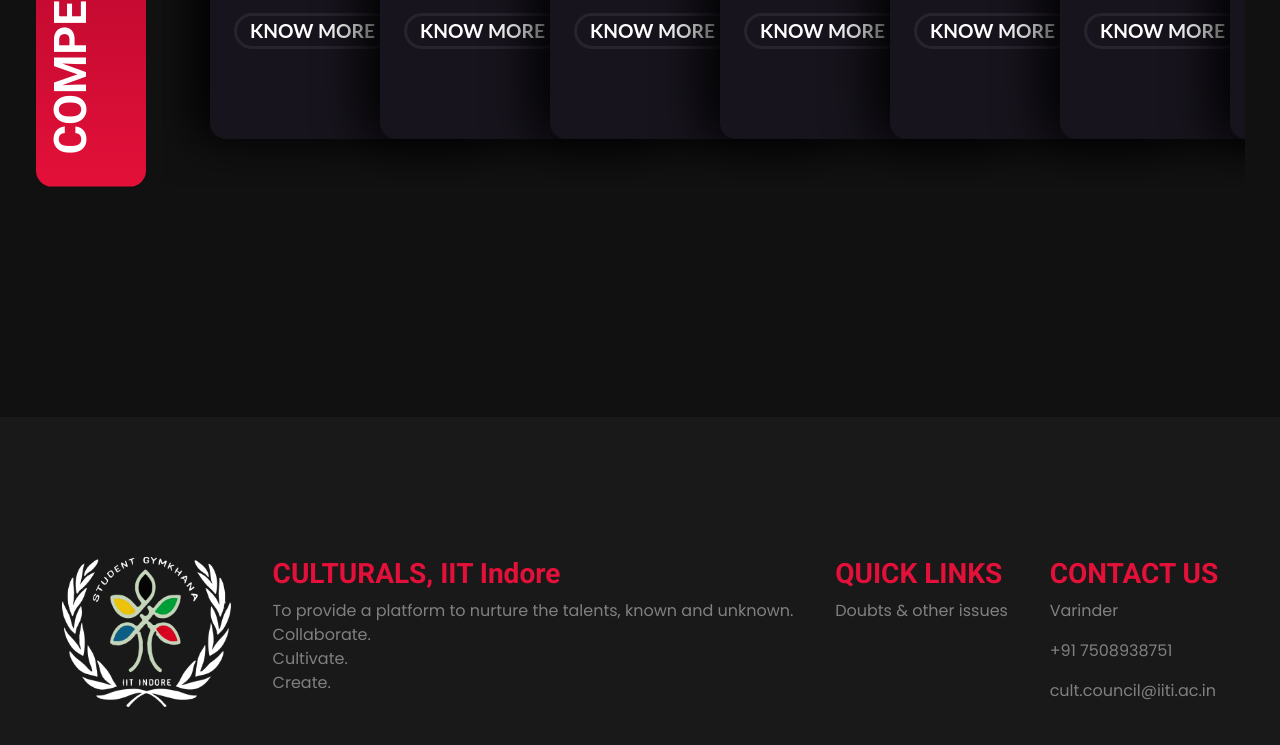
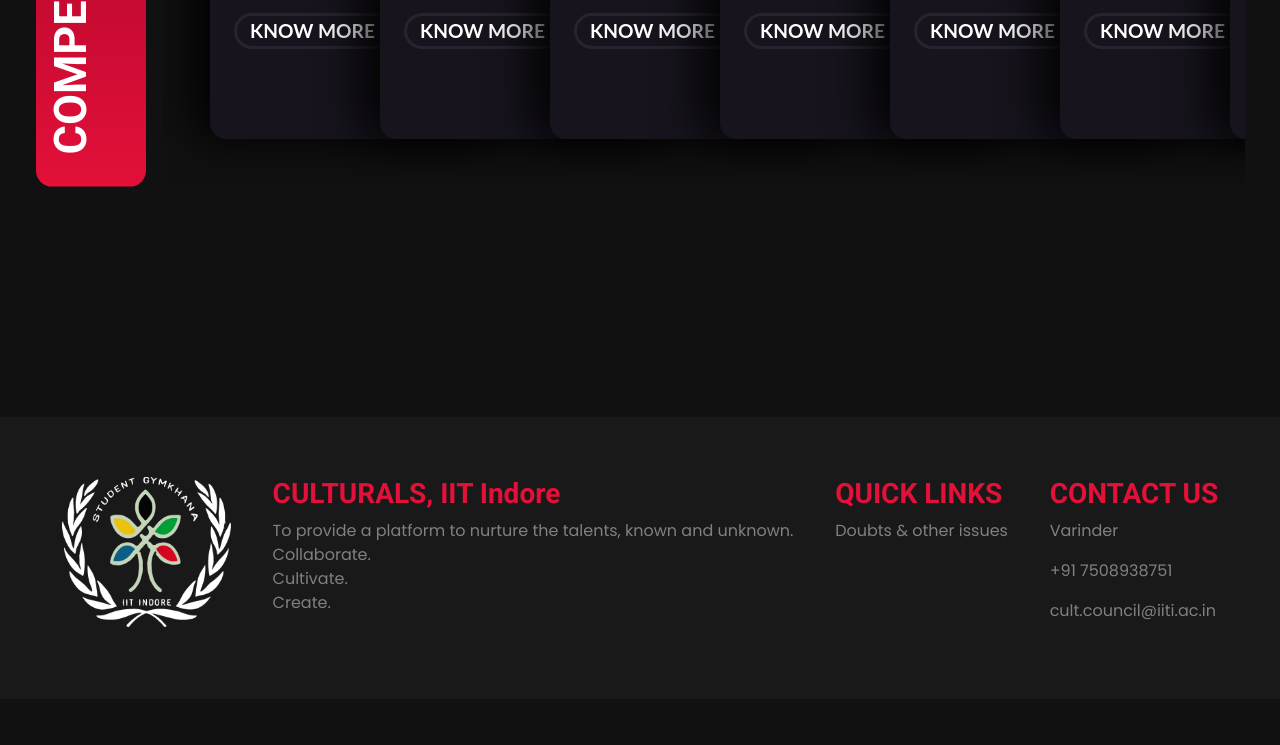
Before and after one commit to kushaangowda/cult_mela, a plain HTML site: page index.html in a window 1280 px wide. Shown: the part 2712-3457 px from the top of the page. After the commit the page ends 3411 px from the top, so only its background shows below. Drawn offline with nearby package versions, Linux system fonts and the light colour scheme; a web font is replaced by a local one.

Commit message:
fixed some stuff

```diff
--- a/css/index.css
+++ b/css/index.css
@@ -386,15 +386,17 @@ body {
 	color: rgb(227, 16, 57);
 }
 
+#contact {
+	padding-top: 100px;
+}
+
 .page4 {
 	padding: 40px;
-	padding-top: 120px;
 	display: flex;
 	flex-wrap: wrap;
 	justify-content: space-evenly;
 	align-items: flex-start;
 	background-color: #191919;
-	margin-top: 100px;
 	font-family: "Poppins";
 	color: gray;
 }
--- a/index.html
+++ b/index.html
@@ -179,7 +179,8 @@
 			<div w3-include-html="./extras/competitions.html"></div>
 			<!-- <div w3-include-html="./extras/talks.html"></div> -->
 		</div>
-		<div class="page4" id="contact">
+		<div id="contact">
+			<div class="page4">
 				<div class="p41">
 					<!-- <a href="http://iiti.ac.in/" target="_blank"><img src="./img/iiti.png" alt="" /></a> -->
 					<a href="http://gymkhana.iiti.ac.in" target="_blank"
@@ -204,6 +205,7 @@
 					<p><a href="mailto:cult.council@iiti.ac.in">cult.council@iiti.ac.in</a></p>
 				</div>
 			</div>
+		</div>
 		<script>
 			includeHTML();
 		</script>
```
Lines whose indentation alone changed are shown as unchanged.
